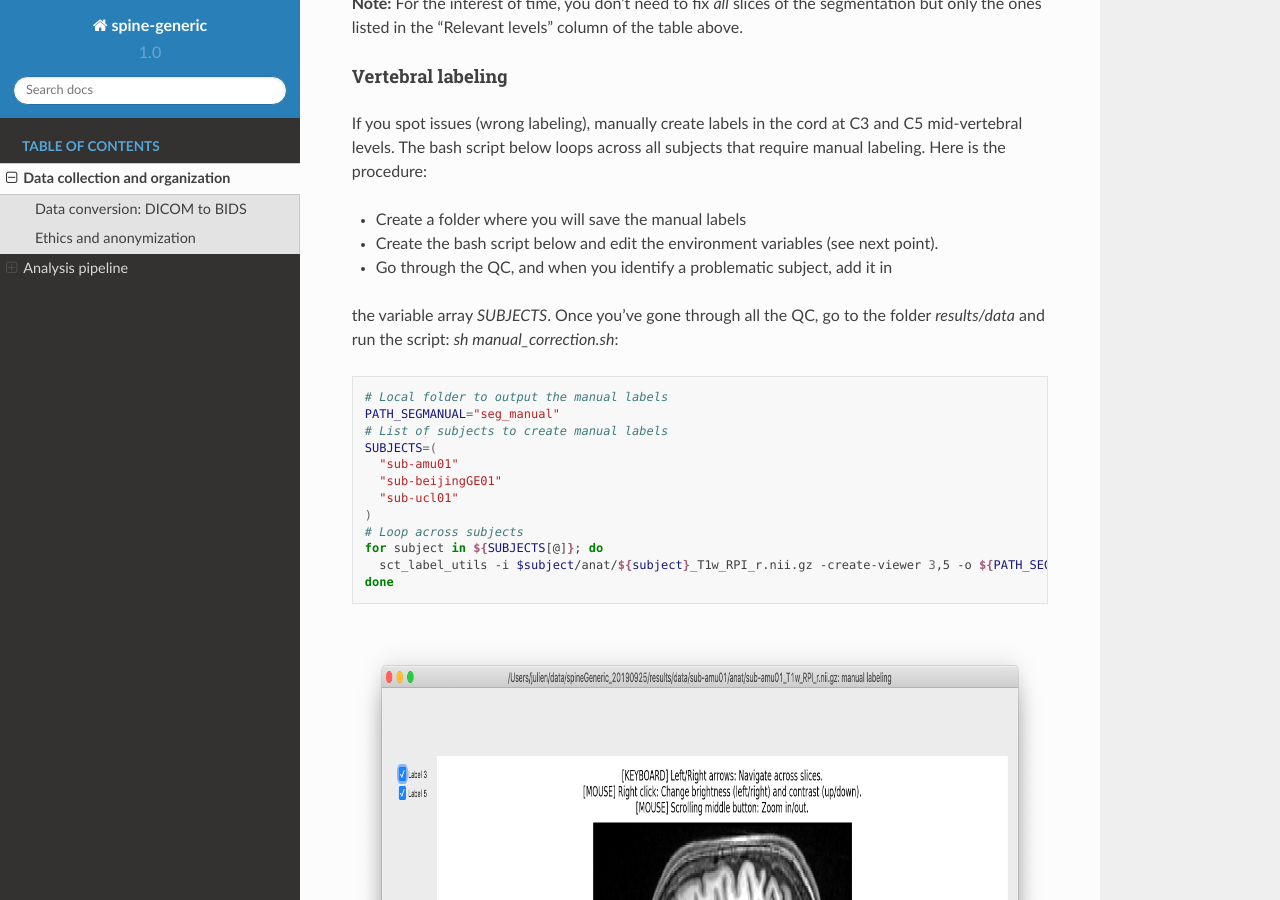
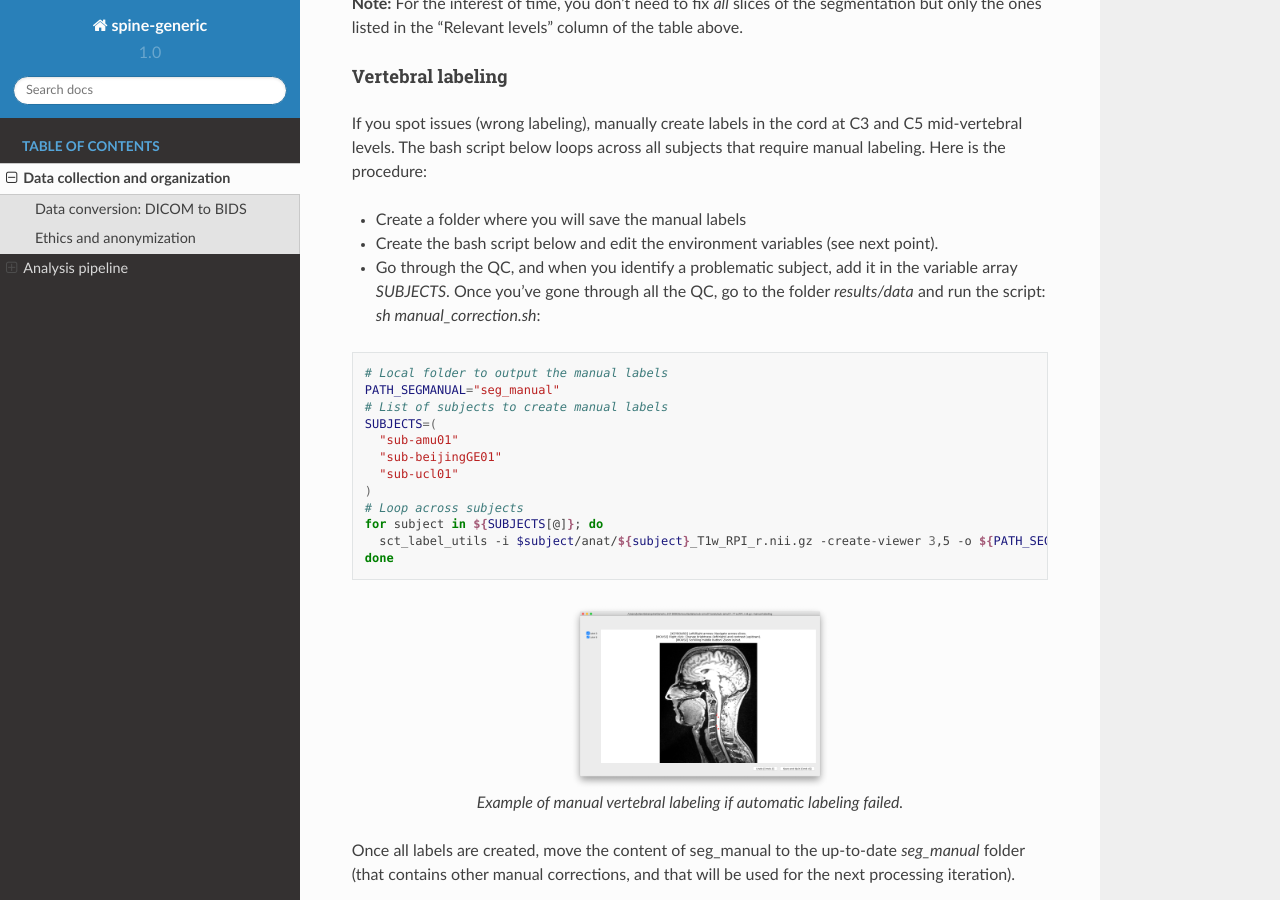
Before and after one commit to spine-generic/spine-generic, a Sphinx documentation site: the page built from docs/documentation.rst, in a window 1280 px wide and 900 px high, scrolled down 5581 px. Built offline with Sphinx 7.4.7 and the Read the Docs theme 2.0.0, drawn with Linux system fonts in a browser that asks for light colours.

Commit message:
documentation.rst: Cosmetic

```diff
--- a/docs/documentation.rst
+++ b/docs/documentation.rst
@@ -309,9 +309,9 @@ subjects that require manual labeling. Here is the procedure:
 
 - Create a folder where you will save the manual labels
 - Create the bash script below and edit the environment variables (see next point).
-- Go through the QC, and when you identify a problematic subject, add it in
-the variable array `SUBJECTS`. Once you've gone through all the QC, go to the
-folder `results/data` and run the script: `sh manual_correction.sh`:
+- Go through the QC, and when you identify a problematic subject, add it in the
+  variable array `SUBJECTS`. Once you've gone through all the QC, go to the
+  folder `results/data` and run the script: `sh manual_correction.sh`:
 
 .. code-block:: bash
 
@@ -330,7 +330,7 @@ folder `results/data` and run the script: `sh manual_correction.sh`:
 
 .. figure:: _static/vertebral_labeling.png
    :align: center
-   :scale: 50%
+   :scale: 10%
 
    Example of manual vertebral labeling if automatic labeling failed.
 
```
